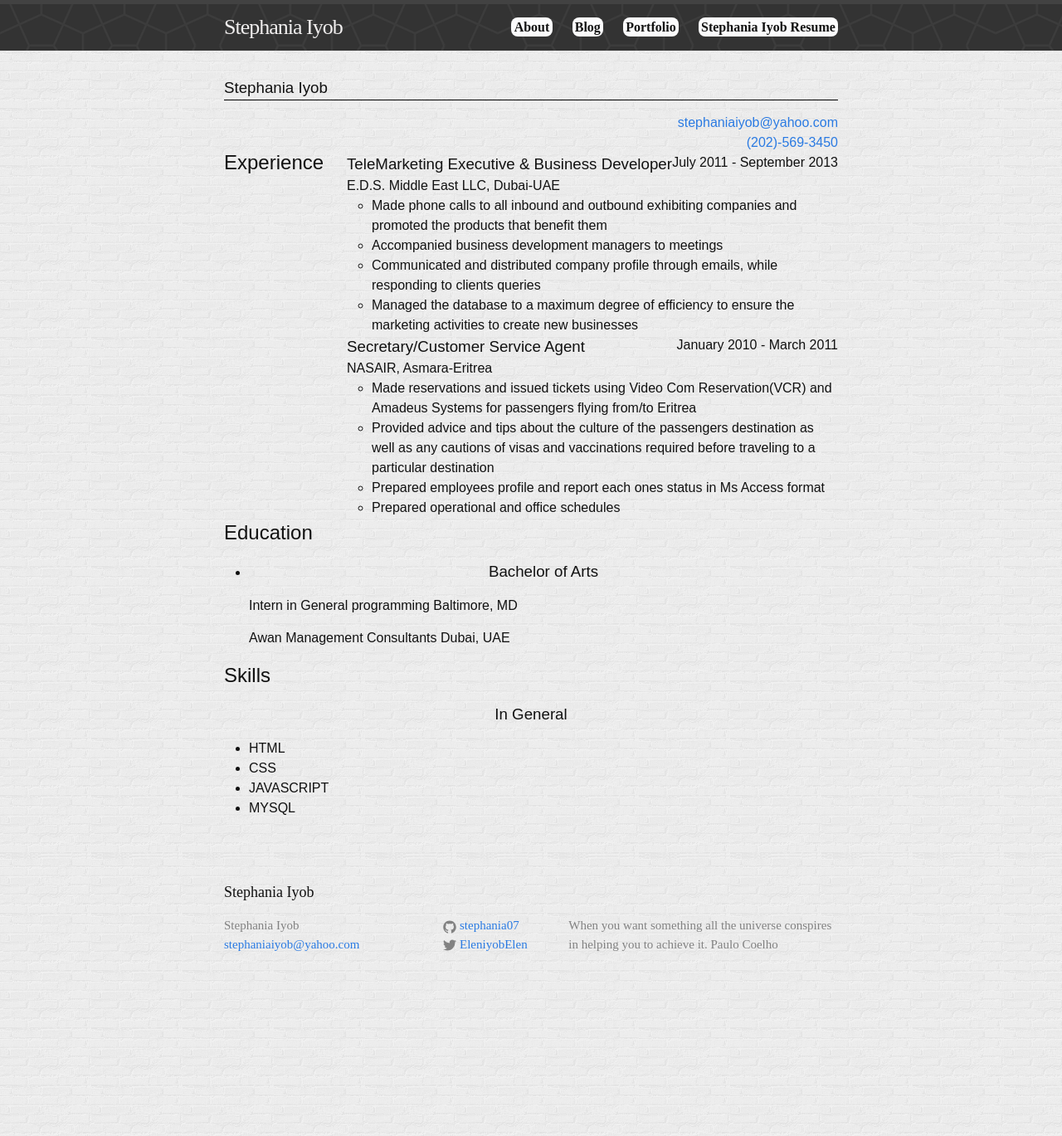
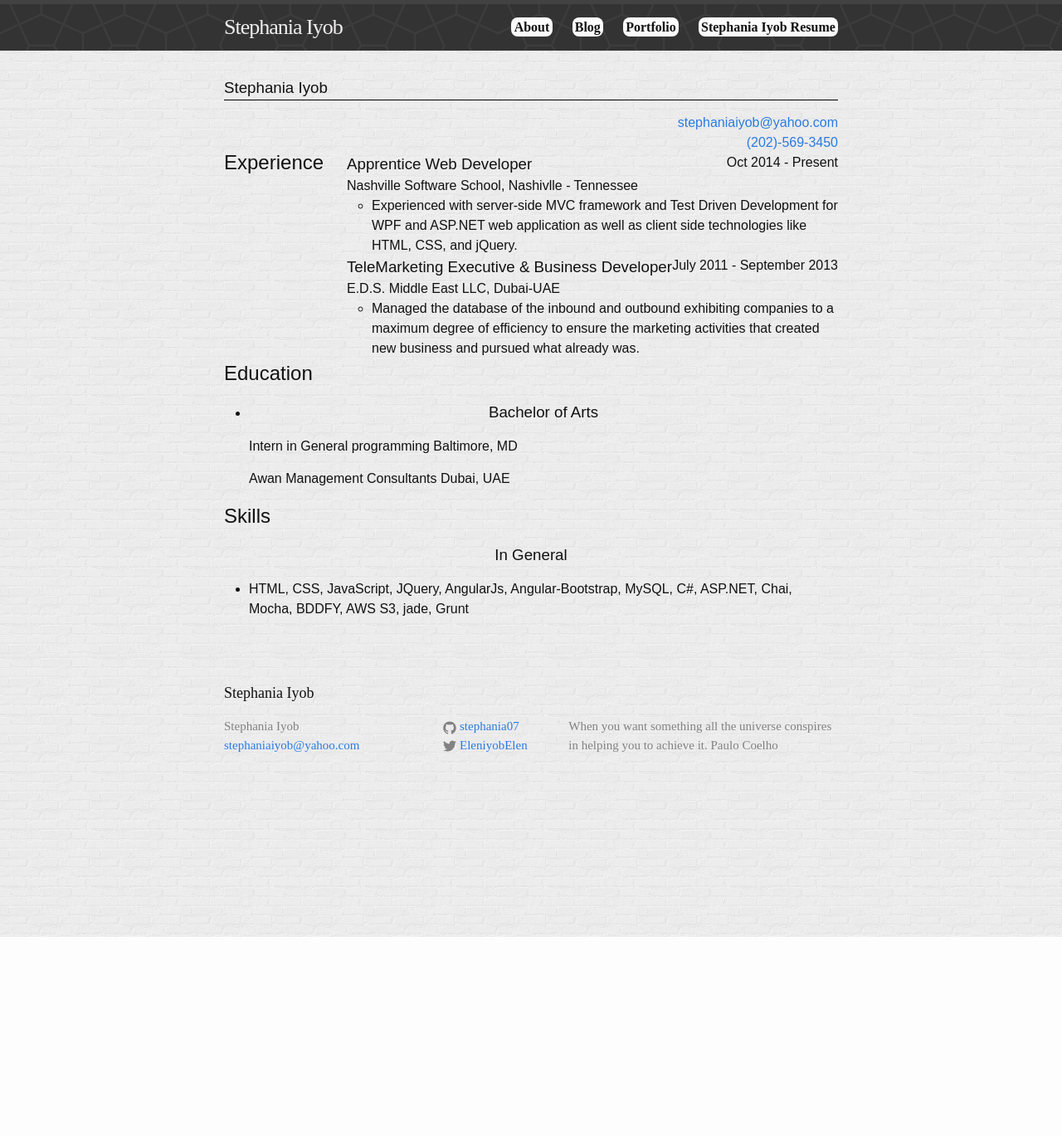
Before and after one commit to stephania07/stephania07.github.io, a Jekyll site: the page built from resume.html, in a window 1280 px wide. Shown: the whole page at 83% size. Built offline with Jekyll 4.4.1, drawn with Linux system fonts in a browser that asks for light colours; after the commit the page ends 1129 px from its top, so only the background shows below that.

```diff
--- a/resume.html
+++ b/resume.html
@@ -11,33 +11,30 @@ permalink: /resume/
 </section>
 
 <section id="jobs">
-<h2>Experience</h2>
+<h2>Experience </h2>
 <ul>
+<li>
+<h3> Apprentice Web Developer</h3>
+<p class="dates">Oct 2014 - Present</p>
+<span class="employer">Nashville Software School</span>
+<span class="employer-location">Nashivlle - Tennessee</span>
+<ul class="responsibilities">
+<li>Experienced with server-side MVC framework and Test Driven Development for WPF and ASP.NET web
+
+application as well as client side technologies like HTML, CSS, and jQuery.</li>
+</ul>
+</li>
 <li>
 <h3> TeleMarketing Executive & Business Developer</h3>
 <p class="dates">July 2011 - September 2013</p>
 <span class="employer">E.D.S. Middle East LLC</span>
 <span class="employer-location">Dubai-UAE</span>
 <ul class="responsibilities">
-<li>Made phone calls to all inbound and outbound exhibiting companies and promoted the products that benefit them</li>
-<li>Accompanied business development managers to meetings</li>
-<li>Communicated and distributed company profile through emails, while responding to clients queries </li>
-<li>Managed the database to a maximum degree of efficiency to ensure the marketing activities to create new businesses</li>
+<li>Managed the database of the inbound and outbound exhibiting companies to a maximum degree of efficiency to
+ensure the marketing activities that created new business and pursued what already was.</li>
 </ul>
 </li>
-<li>
-<h3> Secretary/Customer Service Agent</h3>
-<p class="dates">January 2010 - March 2011 </p>
-<span class="employer">NASAIR</span>
-<span class="employer-location">Asmara-Eritrea</span>
-<ul class="responsibilities">
-<li>Made reservations and issued tickets using Video Com Reservation(VCR) and Amadeus Systems for passengers flying from/to Eritrea</li>
-<li>Provided advice and tips about the culture of the passengers destination as well as any cautions of visas and vaccinations required before traveling to a particular destination</li>
-<li>Prepared employees profile and report each ones status in Ms Access format </li>
-<li>Prepared operational and office schedules</li>
-</ul>
-</li>
-</ul>
+
 </section>
 <section id="education">
 <h2>Education</h2>
@@ -54,10 +51,8 @@ permalink: /resume/
 <section>
 <h3>In General</h3>
 <ul>
-<li>HTML</li>
-<li>CSS</li>
-<li>JAVASCRIPT</li>
-<li>MYSQL</li>
+<li>HTML, CSS, JavaScript, JQuery, AngularJs, Angular-Bootstrap, MySQL, C#, ASP.NET, Chai, Mocha, BDDFY,
+AWS S3, jade, Grunt</li>
 </ul>
 </section>
 </section>
```
Also changed, not shown: about.md (+2 -2 lines), portfolio.md (+8 -2 lines).
